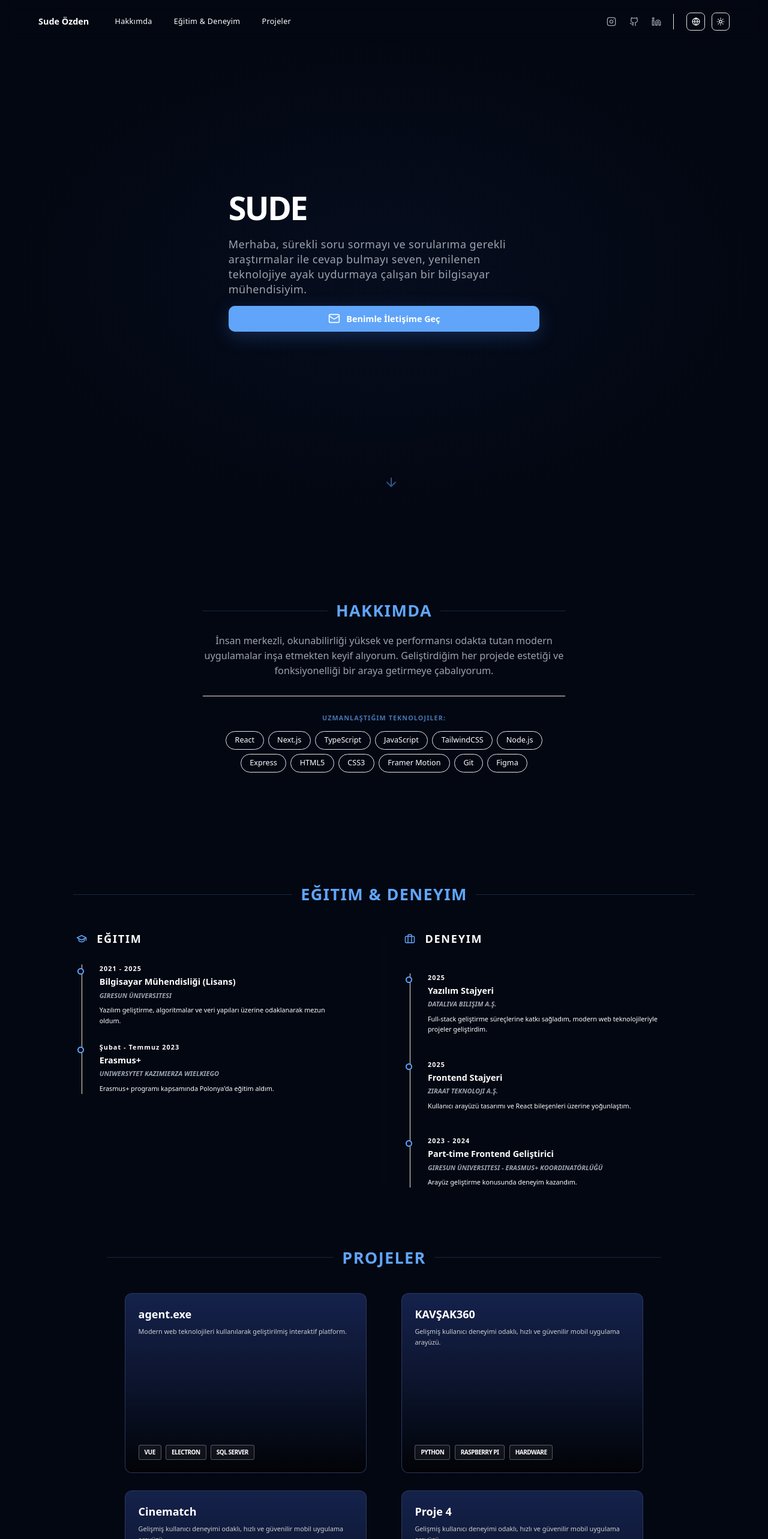
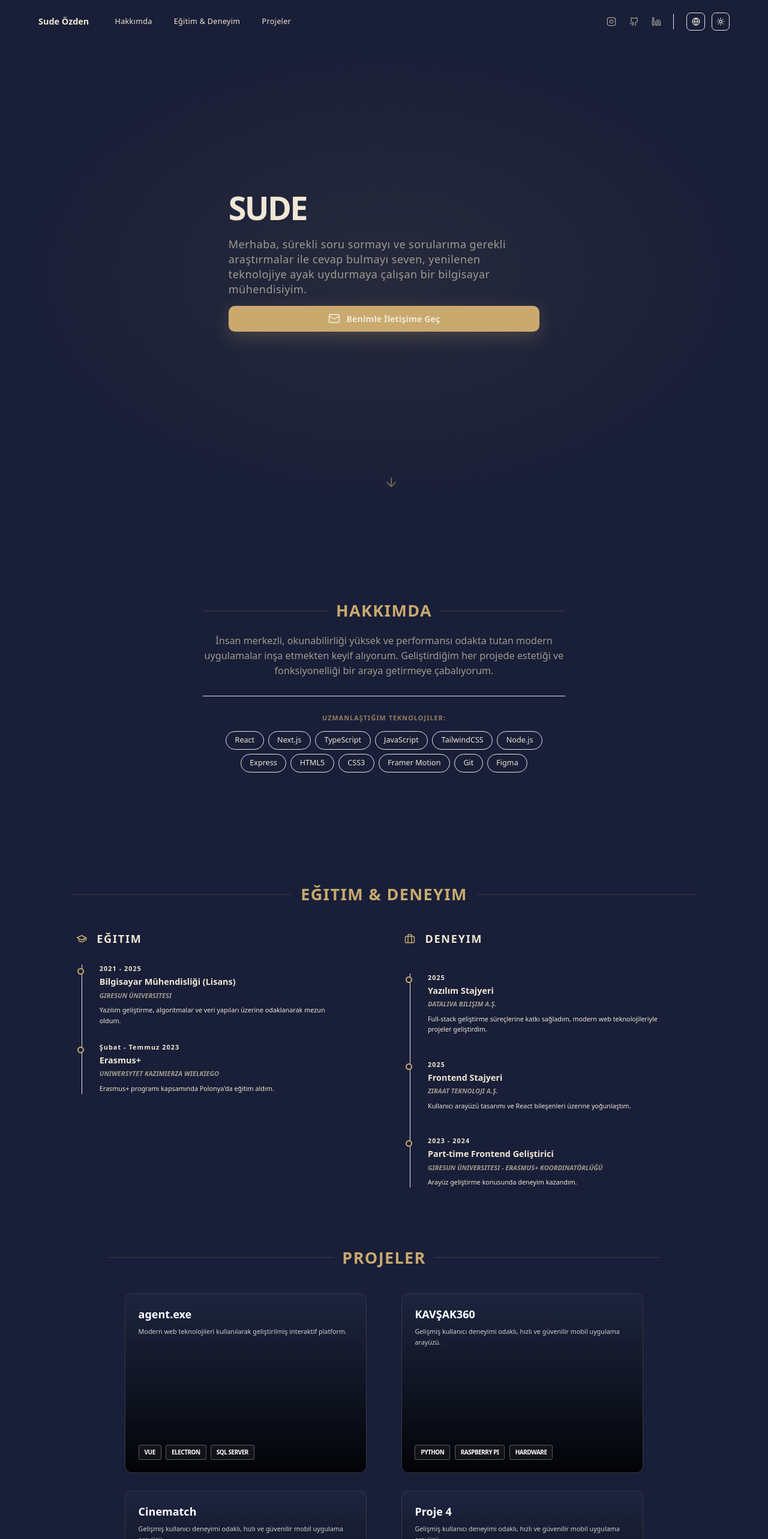
Before and after one commit to aysesudeozden/aysesudeozden.github.io, a Next.js app: page / in a window 1280 px wide. Shown: the top 2566 px of the page at 60% size. Built offline with nearby package versions, Linux system fonts and the light colour scheme.

Commit message:
fix: changed color palette of website

```diff
--- a/app/globals.css
+++ b/app/globals.css
@@ -6,29 +6,29 @@
 
 :root {
   font-size: 90%;
-  /* Koyu Mod (Dark Mode) - Midnight & Slate (Güven ve Profesyonellik) */
-  --theme-bg: #030712;
-  --theme-surface: #111827;
-  --theme-border: #1f2937;
-  --theme-text: #ffffff;
-  --theme-text-muted: #9ca3af;
+  /* Dark Mode — Deep Navy (#212844) Foundation */
+  --theme-bg: #191f38;
+  --theme-surface: #212844;
+  --theme-border: #2e3656;
+  --theme-text: #f0e7d5;
+  --theme-text-muted: #a09b8e;
 
-  /* Profesyonel Mavi Aksan */
-  --theme-accent: #60a5fa;
-  --theme-accent-hover: #3b82f6;
+  /* Warm Gold Accent — Bridges navy & cream */
+  --theme-accent: #c9a96e;
+  --theme-accent-hover: #dfc08a;
 }
 
 .light {
-  /* Açık Mod (Light Mode) - Pristine & Clean (Sadelik ve Netlik) */
-  --theme-bg: #ffffff;
-  --theme-surface: #ffffff;
-  --theme-border: #e5e7eb;
-  --theme-text: #111827;
-  --theme-text-muted: #4b5563;
+  /* Light Mode — Warm Cream (#f0e7d5) Foundation */
+  --theme-bg: #f0e7d5;
+  --theme-surface: #faf6ee;
+  --theme-border: #d4cbb8;
+  --theme-text: #212844;
+  --theme-text-muted: #4e5470;
 
-  /* Canlı Mavi Aksan */
-  --theme-accent: #2563eb;
-  --theme-accent-hover: #1d4ed8;
+  /* Deep Navy Accent — For light mode contrast */
+  --theme-accent: #212844;
+  --theme-accent-hover: #2e3656;
 }
 
 * {
@@ -60,5 +60,5 @@ body {
 /* Custom selection */
 ::selection {
   background-color: var(--theme-accent);
-  color: #fff;
+  color: #f0e7d5;
 }
--- a/components/PixelCard.css
+++ b/components/PixelCard.css
@@ -4,11 +4,11 @@
   display: grid;
   place-items: center;
   aspect-ratio: 4 / 5;
-  border: 1px solid rgba(255, 255, 255, 0.1);
+  border: 1px solid rgba(201, 169, 110, 0.15);
   border-radius: 12px;
   isolation: isolate;
   transition: border-color 200ms cubic-bezier(0.5, 1, 0.89, 1);
-  background: rgba(48, 74, 161, 0.404);
+  background: rgba(33, 40, 68, 0.6);
   width: 100%;
 }
 
@@ -30,14 +30,14 @@
 }
 
 .pixel-card:hover {
-  border-color: rgba(10, 67, 190, 0.5);
+  border-color: rgba(201, 169, 110, 0.5);
 }
 
 .pixel-card::before {
   content: '';
   position: absolute;
   inset: 0;
-  background: radial-gradient(circle, rgba(10, 67, 190, 0.1), transparent 85%);
+  background: radial-gradient(circle, rgba(201, 169, 110, 0.1), transparent 85%);
   opacity: 0;
   transition: opacity 800ms cubic-bezier(0.5, 1, 0.89, 1);
   z-index: 1;
--- a/components/sections/Hero.tsx
+++ b/components/sections/Hero.tsx
@@ -9,7 +9,7 @@ export default function Hero() {
 
   return (
     <section className="min-h-screen flex flex-col md:flex-row items-center justify-center relative w-full px-6 gap-8 md:gap-12 transition-colors duration-500">
-      <div className="absolute inset-0 bg-[radial-gradient(ellipse_at_center,rgba(59,130,246,0.05),transparent_70%)] pointer-events-none" />
+      <div className="absolute inset-0 bg-[radial-gradient(ellipse_at_center,rgba(201,169,110,0.08),transparent_70%)] pointer-events-none" />
 
       {/* Left Column: Text Content */}
       <div className="z-10 text-center md:text-left flex flex-col gap-4 max-w-xl order-2 md:order-1">
@@ -28,7 +28,7 @@ export default function Hero() {
         </div>
         <a
           href="mailto:aysesudeozden@gmail.com"
-          className="inline-flex items-center justify-center gap-3 py-3 px-8 bg-theme-accent hover:bg-theme-accent-hover text-white font-bold rounded-xl transition-all hover:scale-105 active:scale-95 shadow-[0_8px_30px_rgba(59,130,246,0.25)] mb-12"
+          className="inline-flex items-center justify-center gap-3 py-3 px-8 bg-theme-accent hover:bg-theme-accent-hover text-[#f0e7d5] font-bold rounded-xl transition-all hover:scale-105 active:scale-95 shadow-[0_8px_30px_rgba(201,169,110,0.25)] mb-12"
         >
           <Mail size={20} />
           {t('hero.contact')}
--- a/components/sections/Projects.tsx
+++ b/components/sections/Projects.tsx
@@ -42,7 +42,7 @@ export default function Projects() {
           {projects.map((project, index) => (
             <div key={index} className="flex justify-center h-full">
               <PixelCard
-                colors="#0a43beff,#0f1f38ff,#111827ff"
+                colors="#c9a96eff,#212844ff,#191f38ff"
                 gap={12}
                 speed={40}
                 className="h-[300px] w-full max-w-md"
--- a/components/sections/Skills.tsx
+++ b/components/sections/Skills.tsx
@@ -12,7 +12,7 @@ export default function Skills() {
 
   return (
     <section id="skills" className="py-20 px-6 pt-24 border-y border-theme-border/30 bg-theme-bg relative overflow-hidden">
-      <div className="absolute inset-0 bg-[radial-gradient(circle_at_center,rgba(96,108,56,0.05),transparent_70%)] pointer-events-none" />
+      <div className="absolute inset-0 bg-[radial-gradient(circle_at_center,rgba(201,169,110,0.05),transparent_70%)] pointer-events-none" />
       <div className="max-w-5xl mx-auto w-full mb-12 text-center px-4">
         <div className="flex items-center gap-4 mb-6">
           <div className="h-px bg-theme-accent flex-1 opacity-20"></div>
@@ -31,7 +31,7 @@ export default function Skills() {
           {[...skills, ...skills, ...skills].map((skill, index) => (
             <div
               key={index}
-              className="mx-4 px-6 py-1 rounded-full border border-theme-border bg-theme-surface text-theme-text font-medium text-lg uppercase tracking-wider hover:border-theme-accent hover:text-theme-accent hover:shadow-[0_0_15px_rgba(178,52,35,0.3)] transition-all cursor-crosshair pb-1"
+              className="mx-4 px-6 py-1 rounded-full border border-theme-border bg-theme-surface text-theme-text font-medium text-lg uppercase tracking-wider hover:border-theme-accent hover:text-theme-accent hover:shadow-[0_0_15px_rgba(201,169,110,0.3)] transition-all cursor-crosshair pb-1"
             >
               {skill}
             </div>
```
